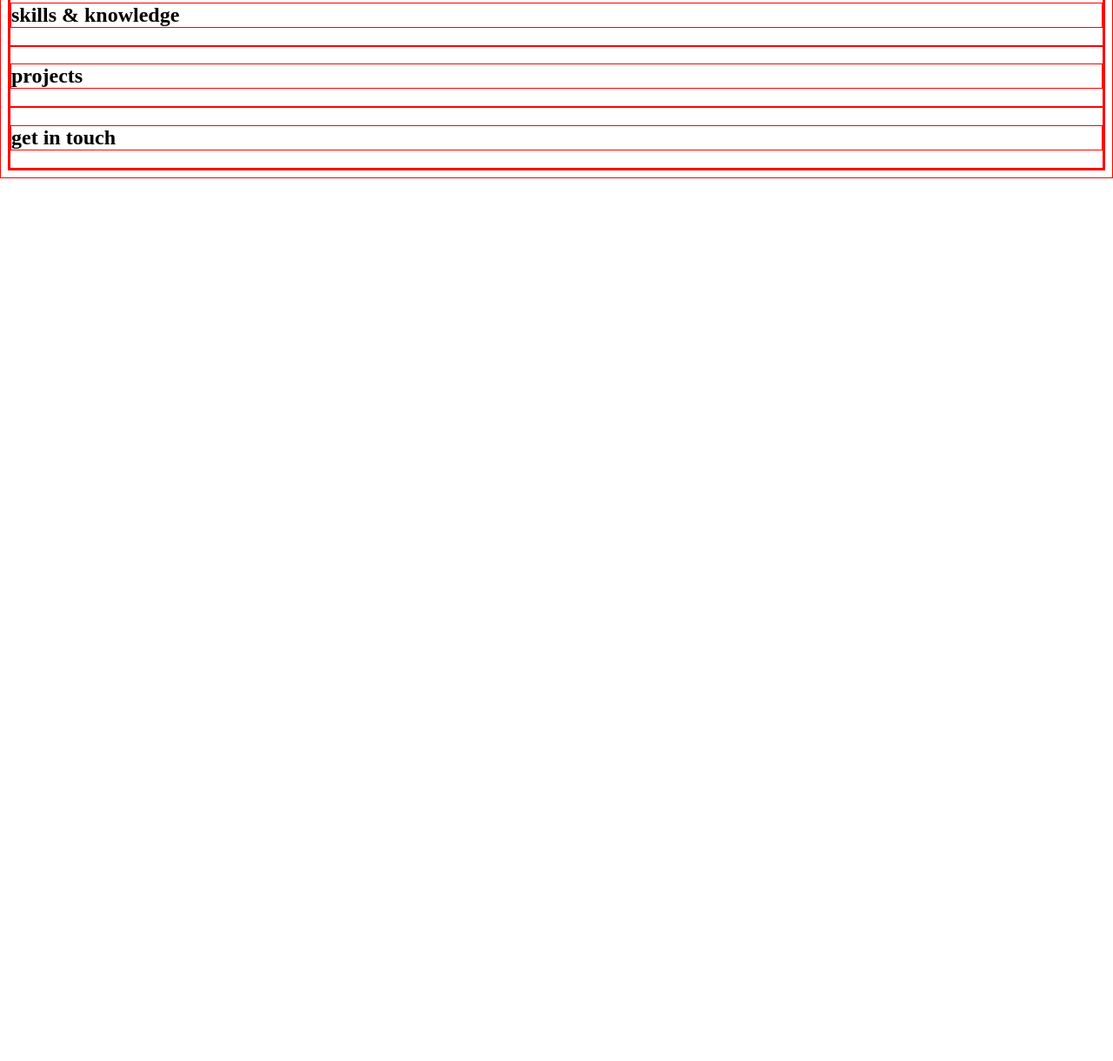
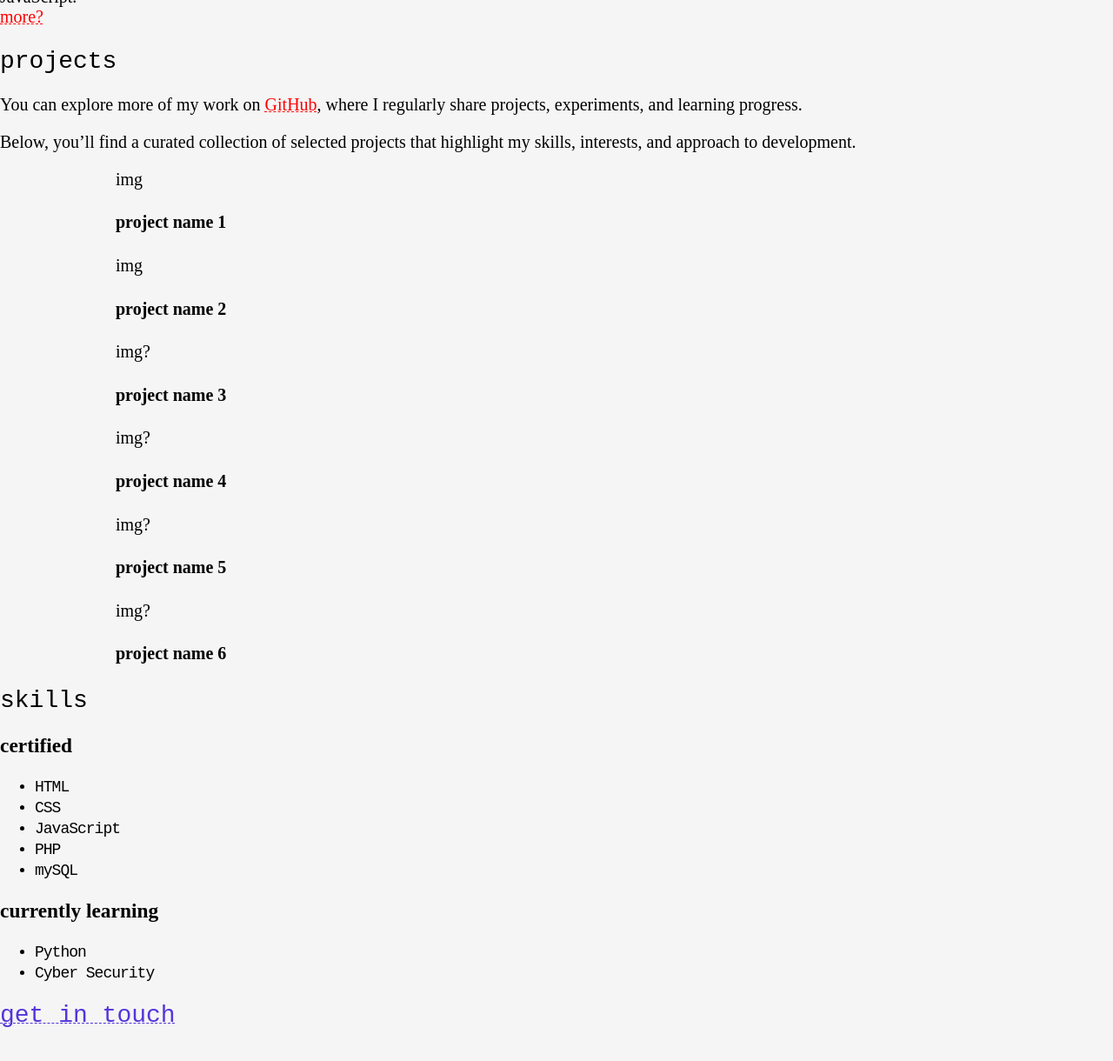
Before and after one commit to ars-dombrovsky/codecademy, a plain HTML site: page portfolio_projects/personal_portfolio/index.html in a window 1280 px wide. Shown: the part 262-1482 px from the top of the page at 87% size. Before the commit the page ends 800 px from the top, so only its background shows below. Drawn offline with Linux system fonts and the light colour scheme; files that its build step writes are made by us from their sources.

Commit message:
Update index structure

```diff
--- a/portfolio_projects/personal_portfolio/index.html
+++ b/portfolio_projects/personal_portfolio/index.html
@@ -20,12 +20,57 @@
             </div>
             <div class="plate-content" id="introduction">
                 <h2>hello, i'm arseny!</h2>
-                <p id="intro-text">I'm a full-stack web developer with a passion for elegant code and thoughtful design. I create responsive, user-focused websites with HTML, CSS, and JavaScript.<br><a href="">more?</a></p>
+                <p>I'm a full-stack web developer with a passion for elegant code and thoughtful design. I create responsive, user-focused websites with HTML, CSS, and JavaScript.<br><a href="">more?</a></p>
             </div>
         </div>
-        <div class="nav" id="skills"><h2>skills & knowledge</h2></div>
-        <div class="nav" id="projects"><h2>projects</h2></div>
-        <div class="nav" id="contact"><h2>get in touch</h2></div>
+        <div class="plate">
+            <h2>projects</h2>
+            <p>You can explore more of my work on <a href="">GitHub</a>, where I regularly share projects, experiments, and learning progress.</p>
+            <p>Below, you’ll find a curated collection of selected projects that highlight my skills, interests, and approach to development.</p>
+            <div class="container">
+                <div class="box">
+                    <div class="project-screenshot">img</div>
+                    <h4 class="project-title">project name 1</h4>
+                </div>
+                <div class="box">
+                    <div class="project-screenshot">img</div>
+                    <h4 class="project-title">project name 2</h4>
+                </div>
+                <div class="box">
+                    <div class="project-screenshot">img?</div>
+                    <h4 class="project-title">project name 3</h4>
+                </div>
+                <div class="box">
+                    <div class="project-screenshot">img?</div>
+                    <h4 class="project-title">project name 4</h4>
+                </div>
+                <div class="box">
+                    <div class="project-screenshot">img?</div>
+                    <h4 class="project-title">project name 5</h4>
+                </div>
+                <div class="box">
+                    <div class="project-screenshot">img?</div>
+                    <h4 class="project-title">project name 6</h4>
+                </div>
+            </div>
+        </div>
+        <div class="plate">
+            <h2>skills</h2>
+            <h3>certified</h3>
+            <ul class="skills">
+                <li>HTML</li>
+                <li>CSS</li>
+                <li>JavaScript</li>
+                <li>PHP</li>
+                <li>mySQL</li>
+            </ul>
+            <h3>currently learning</h3>
+            <ul class="skills">
+                <li>Python</li>
+                <li>Cyber Security</li>
+            </ul>
+        </div>
+        <div class="nav"><h2><a href="contact.html">get in touch</a></h2></div>
     </div>
 </body>
 </html>
--- a/portfolio_projects/personal_portfolio/style.css
+++ /dev/null
@@ -1,3 +0,0 @@
-* {
-    border: 1px solid red;
-}
```
